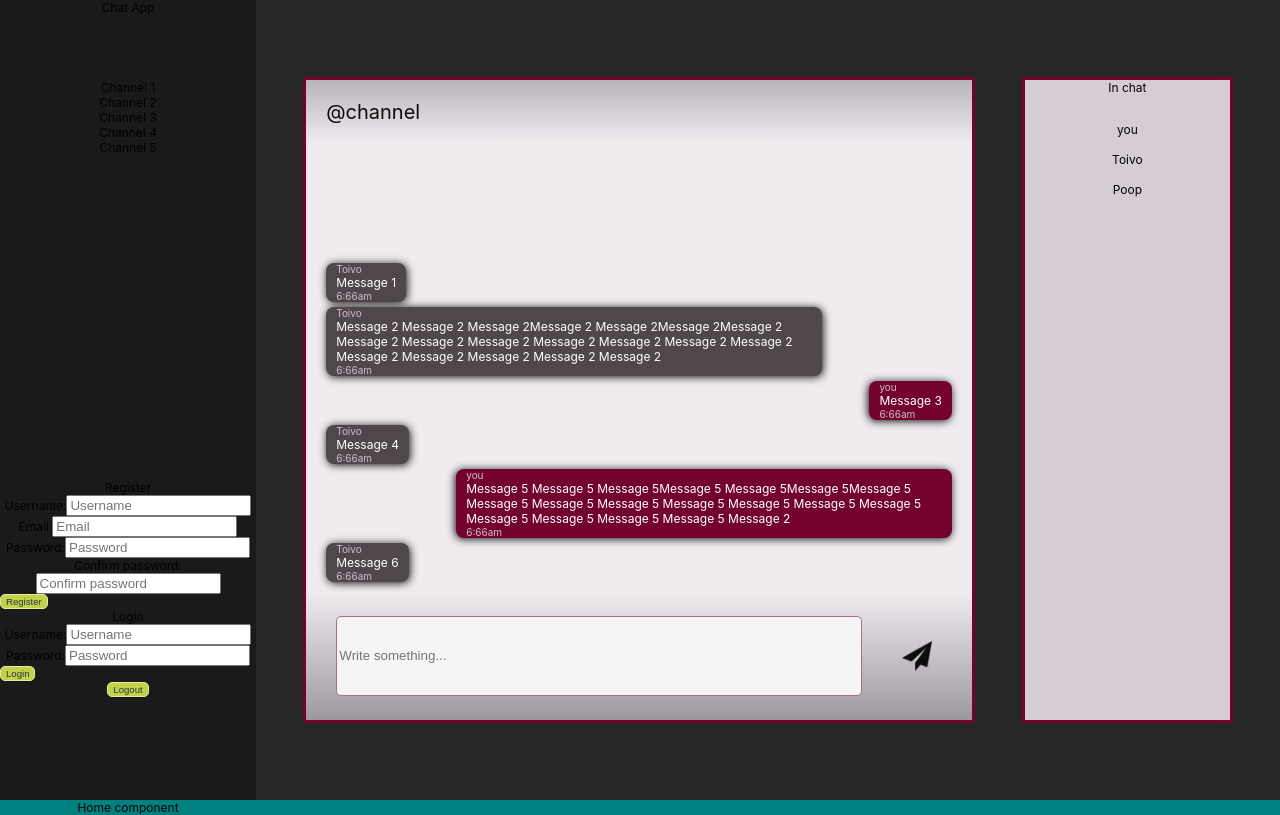
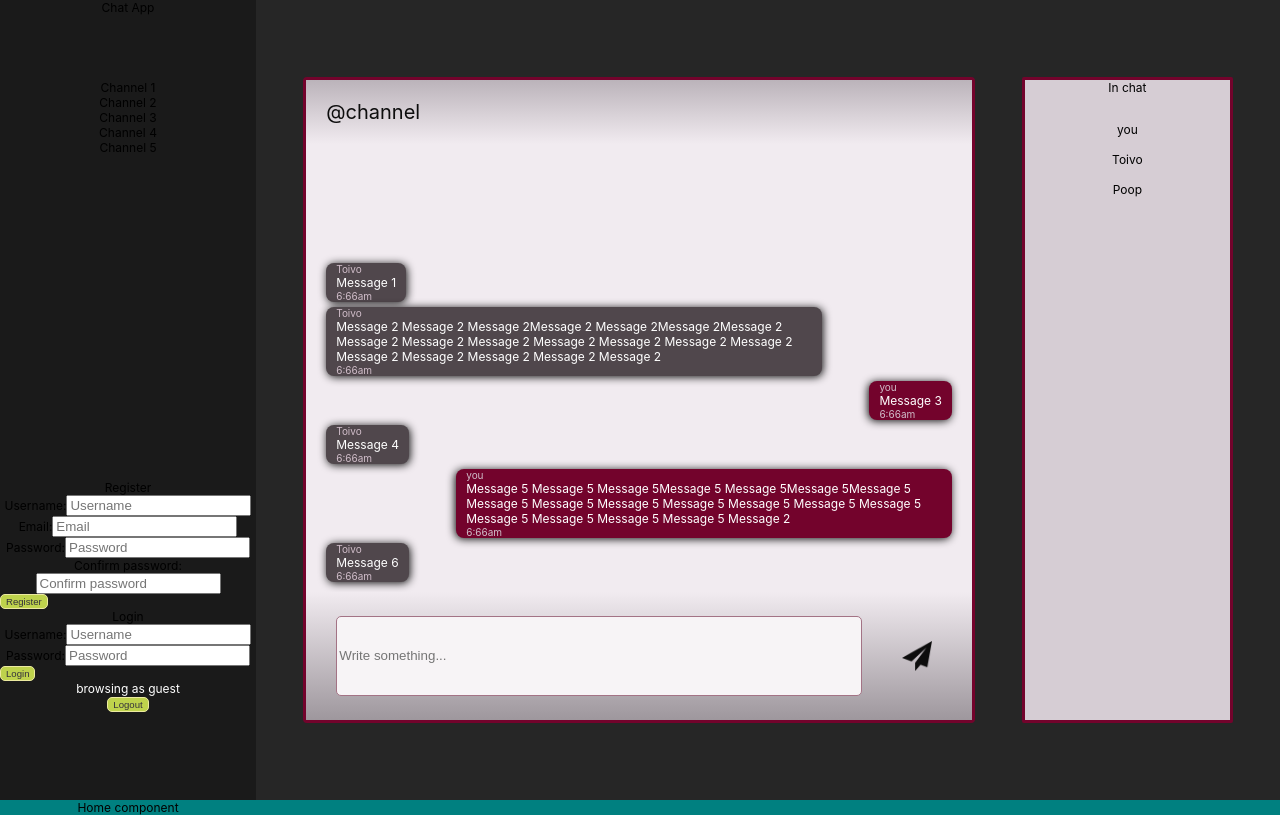
Before and after one commit to mrwhiterk/chat-app-frontend, a React (Create React App) app: page / in a window 1280 px wide. Built offline with nearby package versions, Linux system fonts and the light colour scheme.

Commit message:
got toggle working for auth and guest nav

```diff
--- a/src/Components/Nav/Nav.js
+++ b/src/Components/Nav/Nav.js
@@ -23,15 +23,15 @@ export default class Nav extends Component {
         </div>
         {/* Register / Login tabs */}
         <div className="navTabs">
-          <div className="tab">
-            <RegisterForm />
-          </div>
-          <div className="tab">
-            <LoginForm />
-          </div>
+          <div className="tab">{!this.context.isAuth && <RegisterForm />}</div>
+          <div className="tab">{!this.context.isAuth && <LoginForm />}</div>
 
           {/* When logged in */}
-          <div className="loggenInUser"></div>
+          <div className="loggenInUser" style={{ color: 'white' }}>
+            {this.context.isAuth
+              ? this.context.user.username
+              : 'browsing as guest'}
+          </div>
           <button className="button" onClick={this.context.logout}>
             Logout
           </button>
--- a/src/Components/auth/LoginForm/LoginForm.js
+++ b/src/Components/auth/LoginForm/LoginForm.js
@@ -77,13 +77,7 @@ class LoginForm extends Component {
         <input className="button" type="submit" value="Login" />
       </form>
     )
-    return this.context.isAuth ? (
-      <h3 style={{ color: 'white' }}>
-        logged in as {this.context.user.username}{' '}
-      </h3>
-    ) : (
-      form
-    )
+    return form
   }
 }
 
--- a/src/Components/auth/RegisterForm/RegisterForm.js
+++ b/src/Components/auth/RegisterForm/RegisterForm.js
@@ -101,13 +101,7 @@ class RegisterForm extends Component {
         <input className="button" type="submit" value="Register" />
       </form>
     )
-    return this.context.isAuth ? (
-      <h3 style={{ color: 'white' }}>
-        logged in as {this.context.user.username}{' '}
-      </h3>
-    ) : (
-      form
-    )
+    return form
   }
 }
 
```
